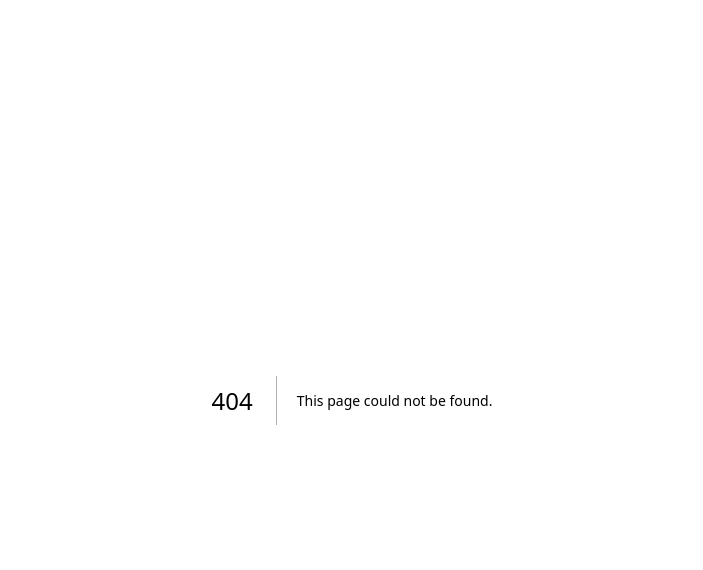
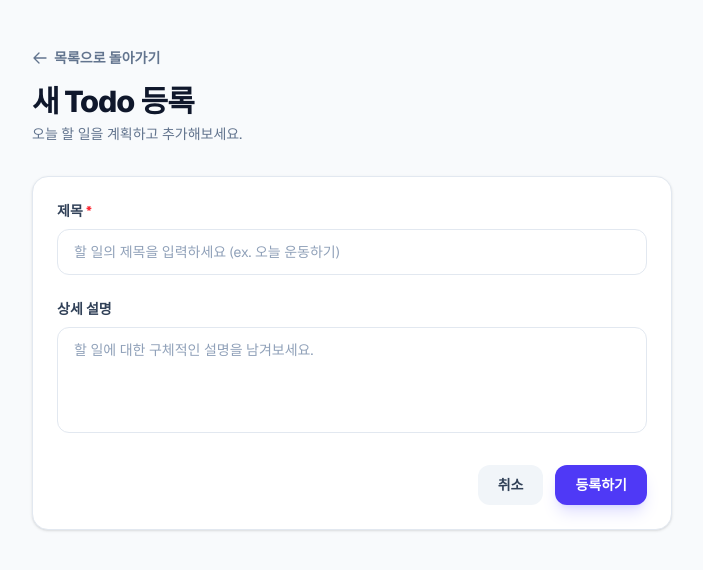
Before and after one commit to sihoney54/kakao-assignment-1, a Next.js app in the folder frontend/: page /todos/new in a window 1280 px wide. Before the commit this address had no page. Shown: the top 570 px of the page, without its empty margins (288-991 px from the left). Built offline with nearby package versions, Linux system fonts and the light colour scheme; no server answers.

Commit message:
feat: 새 Todo 등록 페이지 구현 및 유효성 검증 추가

```diff
--- /dev/null
+++ b/frontend/app/todos/new/page.tsx
@@ -0,0 +1,153 @@
+"use client";
+
+import Link from "next/link";
+import { useRouter } from "next/navigation";
+import { useState, useTransition } from "react";
+import { createTodo } from "../../actions";
+
+export default function NewTodoPage() {
+  const router = useRouter();
+  const [isPending, startTransition] = useTransition();
+
+  const [title, setTitle] = useState("");
+  const [description, setDescription] = useState("");
+  const [error, setError] = useState("");
+
+  const handleSubmit = (e: React.FormEvent) => {
+    e.preventDefault();
+    setError("");
+
+    if (!title.trim()) {
+      setError("제목을 입력해 주세요.");
+      return;
+    }
+
+    startTransition(async () => {
+      try {
+        await createTodo({
+          title: title.trim(),
+          description: description.trim() || undefined,
+        });
+        router.push("/todos");
+      } catch (err) {
+        setError("Todo 생성에 실패했습니다. 다시 시도해 주세요.");
+      }
+    });
+  };
+
+  return (
+    <div className="max-w-2xl mx-auto px-4 py-12 w-full">
+      <div className="mb-8">
+        <Link
+          href="/todos"
+          className="text-sm font-semibold text-slate-500 hover:text-indigo-600 dark:hover:text-indigo-400 flex items-center space-x-1.5 transition duration-150"
+        >
+          <svg
+            xmlns="http://www.w3.org/2000/svg"
+            fill="none"
+            viewBox="0 0 24 24"
+            strokeWidth={2}
+            stroke="currentColor"
+            className="w-4 h-4"
+          >
+            <path strokeLinecap="round" strokeLinejoin="round" d="M10.5 19.5L3 12m0 0l7.5-7.5M3 12h18" />
+          </svg>
+          <span>목록으로 돌아가기</span>
+        </Link>
+        <h1 className="text-3xl font-extrabold text-slate-900 dark:text-white mt-4 tracking-tight">
+          새 Todo 등록
+        </h1>
+        <p className="text-sm text-slate-500 dark:text-slate-400 mt-1">
+          오늘 할 일을 계획하고 추가해보세요.
+        </p>
+      </div>
+
+      <form
+        onSubmit={handleSubmit}
+        className="p-6 bg-white dark:bg-slate-800 rounded-2xl border border-slate-200 dark:border-slate-700 shadow-sm space-y-6"
+      >
+        {error && (
+          <div className="p-4 bg-red-50 dark:bg-red-950/20 text-red-600 dark:text-red-400 text-sm font-medium rounded-xl border border-red-200/50 dark:border-red-900/30 flex items-center space-x-2">
+            <svg
+              xmlns="http://www.w3.org/2000/svg"
+              fill="none"
+              viewBox="0 0 24 24"
+              strokeWidth={2}
+              stroke="currentColor"
+              className="w-5 h-5 flex-shrink-0"
+            >
+              <path
+                strokeLinecap="round"
+                strokeLinejoin="round"
+                d="M12 9v3.75m9-.75a9 9 0 11-18 0 9 9 0 0118 0zm-9 3.75h.008v.008H12v-.008z"
+              />
+            </svg>
+            <span>{error}</span>
+          </div>
+        )}
+
+        {/* Title Field */}
+        <div>
+          <label
+            htmlFor="title"
+            className="block text-sm font-bold text-slate-700 dark:text-slate-300 mb-2"
+          >
+            제목 <span className="text-red-500">*</span>
+          </label>
+          <input
+            type="text"
+            id="title"
+            value={title}
+            onChange={(e) => setTitle(e.target.value)}
+            disabled={isPending}
+            placeholder="할 일의 제목을 입력하세요 (ex. 오늘 운동하기)"
+            className="block w-full px-4 py-3 border border-slate-200 dark:border-slate-700 bg-white dark:bg-slate-800 text-slate-800 dark:text-slate-100 placeholder-slate-400 focus:outline-none focus:ring-2 focus:ring-indigo-500 focus:border-indigo-500 rounded-xl transition duration-150 text-sm"
+          />
+        </div>
+
+        {/* Description Field */}
+        <div>
+          <label
+            htmlFor="description"
+            className="block text-sm font-bold text-slate-700 dark:text-slate-300 mb-2"
+          >
+            상세 설명
+          </label>
+          <textarea
+            id="description"
+            rows={4}
+            value={description}
+            onChange={(e) => setDescription(e.target.value)}
+            disabled={isPending}
+            placeholder="할 일에 대한 구체적인 설명을 남겨보세요."
+            className="block w-full px-4 py-3 border border-slate-200 dark:border-slate-700 bg-white dark:bg-slate-800 text-slate-800 dark:text-slate-100 placeholder-slate-400 focus:outline-none focus:ring-2 focus:ring-indigo-500 focus:border-indigo-500 rounded-xl transition duration-150 text-sm resize-none"
+          />
+        </div>
+
+        {/* Submit Actions */}
+        <div className="flex justify-end space-x-3 pt-2">
+          <Link
+            href="/todos"
+            className="px-5 py-2.5 bg-slate-100 hover:bg-slate-200 dark:bg-slate-900/60 dark:hover:bg-slate-900 text-slate-700 dark:text-slate-300 rounded-xl font-semibold transition duration-200 text-sm"
+          >
+            취소
+          </Link>
+          <button
+            type="submit"
+            disabled={isPending}
+            className="px-5 py-2.5 bg-indigo-600 hover:bg-indigo-700 disabled:bg-indigo-500/80 text-white rounded-xl font-semibold shadow-lg shadow-indigo-500/20 transition duration-200 text-sm cursor-pointer flex items-center space-x-2"
+          >
+            {isPending ? (
+              <>
+                <div className="animate-spin h-4 w-4 border-2 border-white border-t-transparent rounded-full"></div>
+                <span>등록 중...</span>
+              </>
+            ) : (
+              <span>등록하기</span>
+            )}
+          </button>
+        </div>
+      </form>
+    </div>
+  );
+}
```
